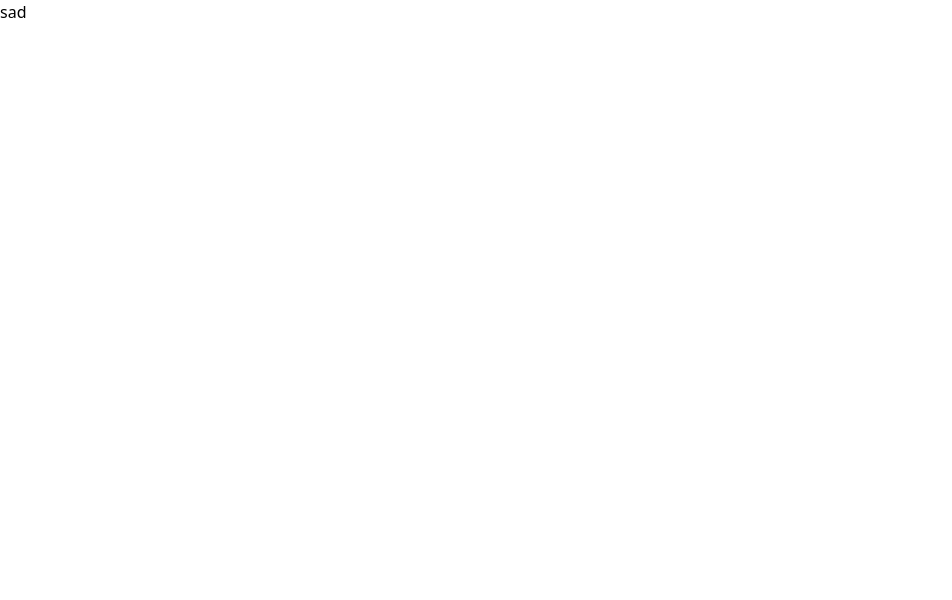
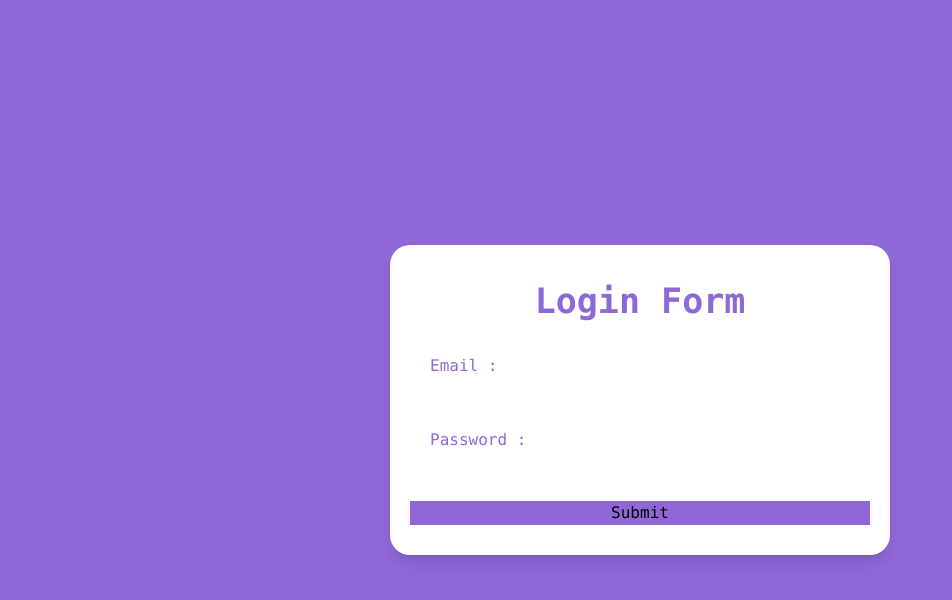
Before and after one commit to MohamadMahdi-Tasha/login-turkey-iceCream, a React (Vite) app: page / in a window 1280 px wide. Shown: the top 600 px of the page, without its empty margins (0-952 px from the left). Built offline with nearby package versions, Linux system fonts and the light colour scheme.

Commit message:
added structures and styles

```diff
--- a/index.html
+++ b/index.html
@@ -22,7 +22,7 @@
   <!--Title Of Page-->
   <title>Turkey Ice Cream Man Like Form 😂🧑‍💻</title>
 </head>
-<body class="font-primary bg-bg-color scroll-smooth">
+<body>
 <!--Root Element To Render React In It-->
 <div id="react-root"></div>
 <!--Element For When Javascript Is Not Turned On In Users Browser-->
--- /dev/null
+++ b/src/chunks/inputComponent.tsx
@@ -0,0 +1,43 @@
+// Codes By Mahdi Tasha
+// Importing Part
+import {useState, useRef} from "react";
+
+// Declaring Types Of Props
+interface propsType {
+    placeHolder: string;
+    inputType: string;
+    id: string;
+}
+
+// Creating Input Functional Component And Exporting It As Default
+export default function InputComponent({placeHolder, inputType, id}:propsType):JSX.Element {
+    // Creating State Of Input
+    const [isOpened, setOpened] = useState(false);
+
+    // Creating Ref Of Input
+    const inputRef:any = useRef();
+    const input = inputRef.current;
+
+    // Returning JSX
+    return (
+        <div className={'border rounded-[10px] border-theme-color relative'}
+             onClick={() => input.focus()}
+        >
+            <label
+                htmlFor={id}
+                data-opened={isOpened}
+                className={'bg-white block font-mono text-[15px] transition-all duration-300 absolute text-theme-color px-[20px] data-[opened="false"]:top-[15px] data-[opened="false"]:left-0 data-[opened="true"]:top-[-15px] data-[opened="true"]:left-[20px]'}
+            >
+                {placeHolder} :
+            </label>
+            <input
+                type={inputType}
+                onFocus={() => setOpened(true)}
+                onBlur={() => (input.value !== '') ? setOpened(true) : setOpened(false)}
+                ref={inputRef}
+                id={id}
+                required
+                className={'block outline-0 px-[20px] py-[15px] rounded-[10px] w-full placeholder:text-[15px] placeholder:font-mono'} />
+        </div>
+    );
+}
--- /dev/null
+++ b/src/chunks/submitButttonComponent.tsx
@@ -0,0 +1,12 @@
+// Codes By Mahdi Tasha
+// Creating Submit Button Functional Component And Exporting It As Default
+export default function SubmitButtonComponent():JSX.Element {
+    // Returning JSX
+    return (
+        <button
+            className={'w-full text-center rounded-[10px] bg-theme-color text-white py-[15px] text-[20px] font-bold font-mono'}
+        >
+            Submit
+        </button>
+    );
+}
--- /dev/null
+++ b/src/components/formComponent.tsx
@@ -0,0 +1,20 @@
+// Codes By Mahdi Tasha
+// Importing Part
+import InputComponent from "../chunks/inputComponent.tsx";
+import SubmitButtonComponent from "../chunks/submitButttonComponent.tsx";
+
+// Creating Form Functional Component And Exporting It As Default
+export default function FormComponent():JSX.Element {
+    // Returning JSX
+    return (
+        <form
+            action="#"
+            className={'bg-white rounded-[20px] rounded-0 lg:w-[500px] w-full px-[20px] py-[30px] shadow-lg flex flex-col gap-[25px]'}
+        >
+            <h1 className={'text-center text-[35px] font-black font-mono text-theme-color'}>Login Form</h1>
+            <InputComponent inputType={'email'} id={"email-input"} placeHolder={'Email'} />
+            <InputComponent inputType={'password'} id={"password-input"} placeHolder={'Password'} />
+            <SubmitButtonComponent />
+        </form>
+    );
+}
--- a/src/index.tsx
+++ b/src/index.tsx
@@ -3,6 +3,8 @@
 import React from 'react'
 import ReactDOM from 'react-dom/client'
 import './index.css';
+
+import FormComponent from "./components/formComponent.tsx";
 
 // Variables
 const rootElement = document.getElementById('react-root') as HTMLElement;
@@ -11,6 +13,8 @@ const reactRootElement = ReactDOM.createRoot(rootElement);
 // Wrapping whole app inside Strict mode of React and rendering them in root element
 reactRootElement.render(
     <React.StrictMode>
-        <h1>sad</h1>
+        <div className={'flex lg:items-center items-start lg:justify-center p-[20px] bg-theme-color min-h-screen'}>
+            <FormComponent />
+        </div>
     </React.StrictMode>
 )
--- a/tailwind.config.js
+++ b/tailwind.config.js
@@ -4,11 +4,13 @@
 export default {
   content: [
     "./index.html",
-    "./src/**/*.{tsx}",
-    "./src/*.{tsx}",
+    "./src/index.tsx",
+    "./src/components/**.tsx"
   ],
   theme: {
-    extend: {},
+    extend: {
+      colors: {'theme-color': '#8e68d7',},
+    },
   },
   plugins: [],
 }
```
Also changed, not shown: manifest.json.
